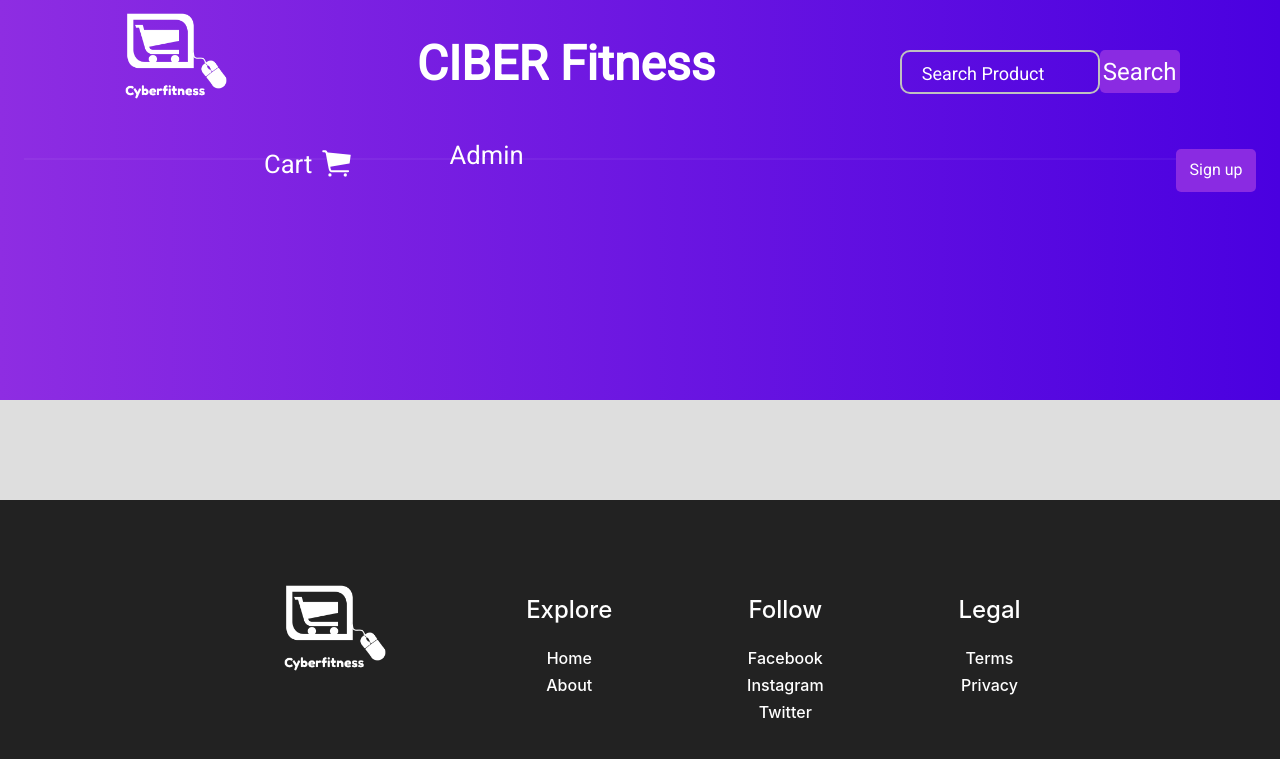
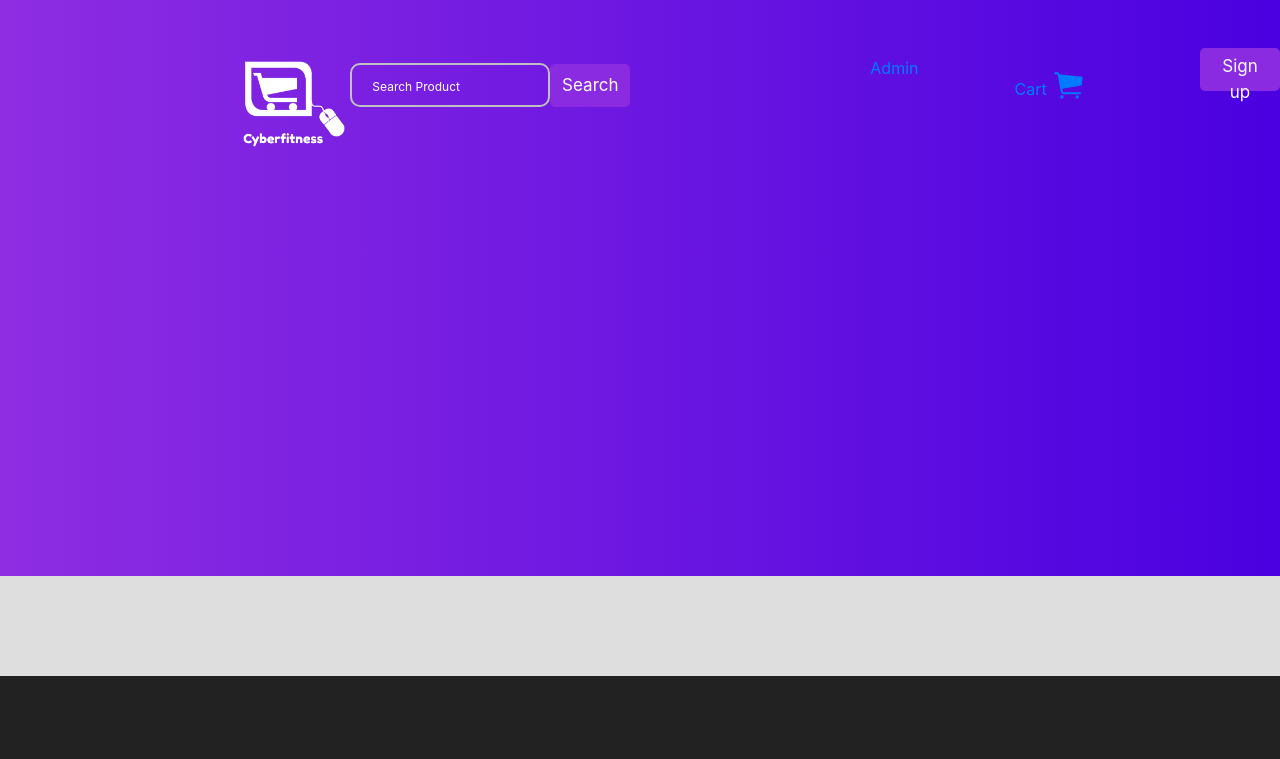
Before and after one commit to BryanCPineda/Ecommerce-ft05-Group3, a React (Create React App) app in the folder client/: page /user in a window 1280 px wide. Shown: the top 759 px of the page. Built offline with nearby package versions, Linux system fonts and the light colour scheme.

Commit message:
cambios navbar

```diff
--- a/client/src/components/NavbarGeneral.css
+++ b/client/src/components/NavbarGeneral.css
@@ -132,3 +132,30 @@ header{
 }
 
 /*Apply styles after scroll end*/
+
+/*-----------------------------------------------------------------------------------*/
+
+.navegacion-general {
+    position: fixed;
+}
+
+.background-al-nav-general {
+    background: #8E2DE2;  /* fallback for old browsers */
+    background: -webkit-linear-gradient(to right, #8E2DE2, #4A00E0);  /* Chrome 10-25, Safari 5.1-6 */
+    background: linear-gradient(to right, #8E2DE2, #4A00E0); /* W3C, IE 10+/ Edge, Firefox 16+, Chrome 26+, Opera 12+, Safari 7+ */
+}
+
+/* .searchbar-navbar {
+    position: relative;
+    left: 450px;
+}
+
+.cart-icono-navbar {
+    position: relative;
+    left: 300px
+}
+
+.admin-icono-navbar {
+    position: relative;
+    left: 200px
+} */
--- a/client/src/components/NavbarGeneral.jsx
+++ b/client/src/components/NavbarGeneral.jsx
@@ -8,48 +8,55 @@ import { IoIosCart } from 'react-icons/io';
 
 function NavbarGeneral() {
 
-	window.addEventListener('scroll', function () {
-		let header = document.querySelector('header');
-		let windowPosition = window.scrollY > 0;
-		header.classList.toggle('scrolling-active', windowPosition);
-	})
+	// window.addEventListener('scroll', function () {
+	// 	let header = document.querySelector('header');
+	// 	let windowPosition = window.scrollY > 0;
+	// 	header.classList.toggle('scrolling-active', windowPosition);
+	// })
 
 	return (
-		<div>
-			<head>
-    {/* <meta charset="UTF-8">
-    <meta name="viewport"
-          content="width=device-width, user-scalable=no, initial-scale=1.0, maximum-scale=1.0, minimum-scale=1.0">
-    <meta http-equiv="X-UA-Compatible" content="ie=edge">
-    <title>Document</title>
-    <link rel="stylesheet" href="styles.css"> */}
-</head>
-<body className='fontuse'>
-    <header>
-        <div class="container">
-            <nav class="nav d-flex justify-content-around">
+// 		<div style={{backgroundColor: 'blue'}} className="navegacion-general">
+// 			<head>
+//     {/* <meta charset="UTF-8">
+//     <meta name="viewport"
+//           content="width=device-width, user-scalable=no, initial-scale=1.0, maximum-scale=1.0, minimum-scale=1.0">
+//     <meta http-equiv="X-UA-Compatible" content="ie=edge">
+//     <title>Document</title>
+//     <link rel="stylesheet" href="styles.css"> */}
+// </head>
+// <body className='fontuse'>
+//     <header>
+//         <div class="container">
+<nav className="background-al-nav-general">
+            <Row class="" >
+				<Col xs={2}></Col>
+				<Col className="d-flex mt-5">
 				<Link to="/user/catalogo">
 				<div class="logo" >
 					<img class='image-brand' src={"/images/brand4.png"} alt="logo"></img>
 				</div>
 				</Link>
-                <div class="logo">CIBER Fitness</div>
-				<div class='searchbar'><SearchBar /></div>
+				<div class='searchbar-navbar'><SearchBar /></div>
                 <ul class="nav-list">
+
 					<li>
-						<Link to ="/user/cart"class="nav-link">Cart <span style={{fontSize: '35px'}}><IoIosCart /></span></Link>
+						<Link to ="/admin"class="nav-link admin-icono-navbar">Admin</Link>
                     </li>
 					<li>
-						<Link to ="/admin"class="nav-link">Admin</Link>
+						<Link to ="/user/cart"class="nav-link cart-icono-navbar">Cart <span style={{fontSize: '35px'}}><IoIosCart /></span></Link>
                     </li>
                 </ul>
 				<span class="nav-cta"><SignUp /> </span>
+				</Col>
+				<Col xs={2}></Col>
+
                 {/* <a href="#" id="nav-cta">Login</a> */}
-            </nav>
-        </div>
-    </header>
-</body>
-		</div>
+            </Row>
+			</nav>
+//         </div>
+//     </header>
+// </body>
+// 		</div>
 	)
 }
 
--- a/client/src/components/ProductsMati.jsx
+++ b/client/src/components/ProductsMati.jsx
@@ -66,7 +66,9 @@ useEffect(()=>{
   }
 
   return (
-    <div>
+    <Row>
+      <Col xs={2}></Col>
+      <Col>
       <Container className="products-container">
         <div className="d-flex">
           <div className="products-image-div">
@@ -124,7 +126,7 @@ useEffect(()=>{
                 &nbsp;&nbsp;&nbsp;&nbsp;&nbsp;${product.price}
               </button>
               :
-              <button disabled={true} className="RO-border-button">
+              <button disabled={true} className="RO-products-button mb-4">
                  Added  &nbsp;&nbsp;
               <BsCheck />
             </button>
@@ -161,7 +163,10 @@ useEffect(()=>{
           </div>
         </div>
       </Container>
-    </div>
+      </Col>
+      <Col xs={2}></Col>
+    </Row>
+
   );
 }
 function mapStateToProps(state) {
--- a/client/src/components/SearchBar/SearchBar.css
+++ b/client/src/components/SearchBar/SearchBar.css
@@ -90,6 +90,7 @@
     background-color: #8a2be2;
     color: white;
     border-radius: 5px;
+    font-size: 17px;
 }
 .button-search-bar:hover {
     border: none;
--- a/client/src/components/SearchBar/SearchBar.jsx
+++ b/client/src/components/SearchBar/SearchBar.jsx
@@ -45,7 +45,6 @@ function SearchBar(props) {
           </td>
           <td>
             <button
-              className="button"
               className="button-search-bar mt-3"
               type="submit"
               variant="outline-primary"
```
